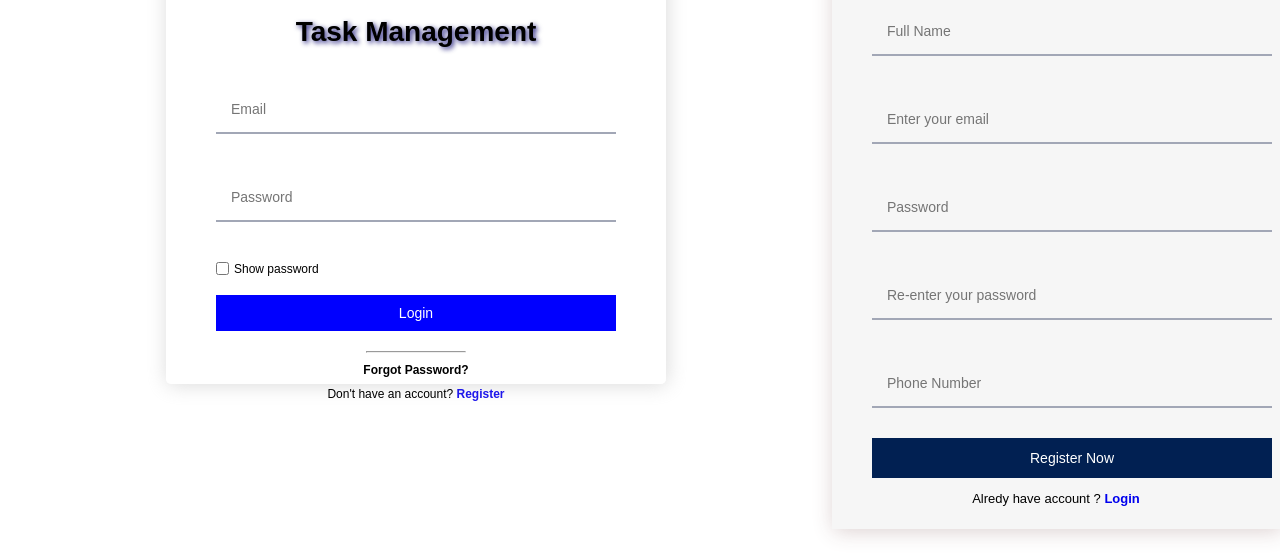
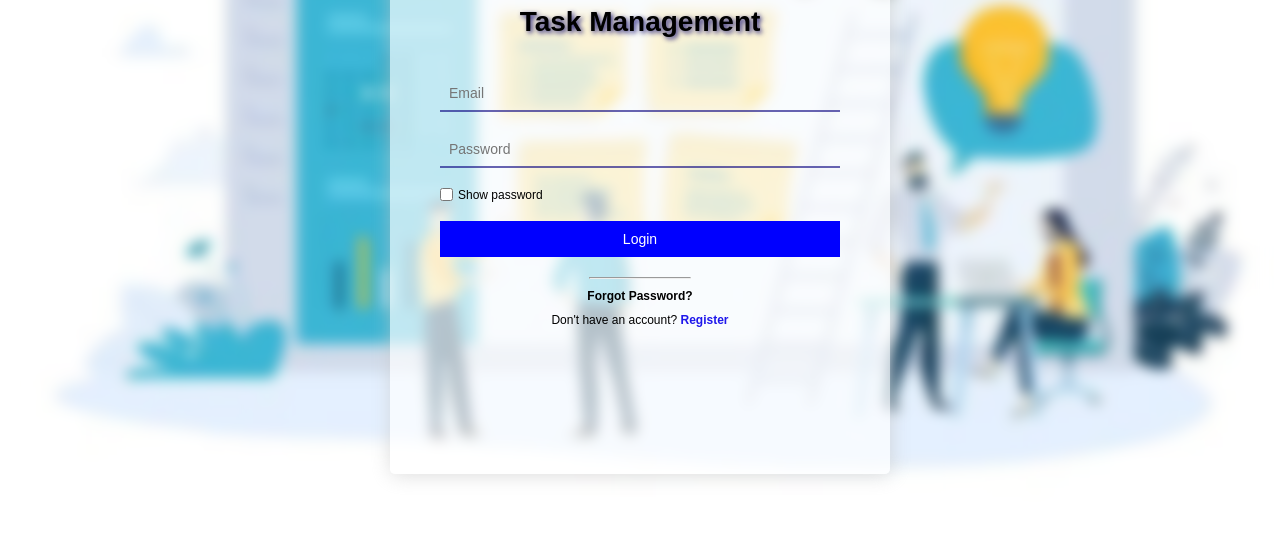
Before and after one commit to voeunking/Javascript-Project, a plain HTML site: page index.html in a window 1280 px wide. Shown: the part 246-800 px from the top of the page. Drawn offline with Linux system fonts and the light colour scheme.

```diff
--- a/css/style.css
+++ b/css/style.css
@@ -1,93 +1,93 @@
-* {
-    box-sizing: border-box;
+body {
     font-family: Arial, Helvetica, sans-serif;
 }
 
-body{
-    height: 100vh;
-    margin: 0;
+/* Form Login Start  */
+.login-form {
+    height: 90vh;
+    width: 100%;
+    margin-top: 60px;
     display: flex;
-    justify-content: center;
+    flex-direction: column;
+    text-align: center;
+    align-content: center;
     align-items: center;
-    /* background: linear-gradient(to bottom right, rgb(11, 224, 11),rgb(30, 30, 232)); */
-    background-image: url(../Images/image.png);
-    background-repeat: no-repeat;
-    background-size: cover;
-    backdrop-filter: blur(7px);
 }
 
-.register-container {
-    width: 35%;
-    padding:40px 40px 10px 40px;
-    /* border-radius: 8px; */
-    box-shadow: 2px 2px 20px rgba(217, 205, 205, 0.951);
-    background-color: rgba(243, 242, 242, 0.699);
-}
-.register-container h1 {
-    text-align: center;
-    text-shadow: 2px 2px 5px rgb(23, 40, 149);
-    transform: translateY(-8px);
+.form {
+    box-shadow: 1px 1px 20px rgba(200, 200, 200, 0.648);
+    background-color: #ffffffad;
+    border-radius: 5px;
+    height: 70vh;
+    padding: 50px;
 
-}
-.img-logo{
-    display: flex;
-    justify-content: center;
-}
-.logo{
-    width: 100px;
-    height: 100px;
-
-}
-form {
-    flex-direction: column;
 
 
 }
-.input{
+
+.show-pas {
+    align-self: self-start;
+    font-size: 12px;
+    display: flex;
+    align-items: center;
+    gap: 5px;
+}
+
+.form-top img {
+    width: 100px;
+    height: 100px;
+    margin-top: 10px;
+}
+
+.form-top h3 {
+    font-size: 28px;
+    text-shadow: 2px 2px 5px rgba(6, 4, 66, 0.675);
+}
+
+.input {
+    width: 400px;
     display: flex;
     flex-direction: column;
-    gap: 20px;
 }
 
-
-input[type="text"],
-input[type="email"],
-input[type="password"],
-input[type="numberphone"] {
-    padding: 15px;
-    border: none;
-    transition: all 0.3s ease;
+.input input {
+    padding: 9px;
+    margin: 10px 0px;
     font-size: 14px;
     background: none;
-    border-bottom: 2px solid rgb(162, 167, 182);
-    color: aqua;
+    border: none;
+    border-bottom: 2px solid rgba(11, 4, 128, 0.615);
+}
+
+.login-form button {
+    background-color: blue;
+    color: white;
+    border: none;
+    font-size: 14px;
+    margin-top: 10px;
+    width: 400px;
+    padding: 10px;
 
 }
-input:focus {
-    border-color: #6a11cb;
-    box-shadow: 0 0 10px (106, 17, 203, 0.5);
+
+.login-form hr {
+    margin-top: 20px;
+    width: 100px;
 }
-button {
-    width: 100%;
-    padding: 12px;
-    color: #fff;
-    border: none;
-    background-color: #012052;
-    font-size: 14px;
-    cursor: pointer;
-    transition: all 0.3s ease;
+
+#forgot-password {
+    font-weight: bold;
 }
-button:hover {
-    background-color: blue;
-    box-shadow: 0 4px 12px (0, 0, 0, 0.2);
+
+.login-form p {
+    font-size: 12px;
+    margin: 10px;
 }
-.link{
-    font-size: 13px;
 
-    text-align: center;
+.login-form p a {
+    color: #1e17eb;
+    font-weight: bold;
+    text-decoration: none;
 }
-.link span a{
-    text-decoration: none;
-    font-weight: bold;
 
-}
+/* Form Login End  */
--- a/index.html
+++ b/index.html
@@ -34,30 +34,3 @@
 </body>
 
 </html>
-    <title>Document</title>
-    <link rel="stylesheet" href="css/style.css">
-</head>
-
-<body>
-    <div class="register-container">
-        <div class="img-logo">
-            <img src="img/LOGO.png" alt="Logo" class="logo">
-        </div>
-        <h1>Task Management</h1>
-        <form>
-            <div class="input">
-                <input type="text" placeholder="Full Name">
-                <input type="email" placeholder="Enter your email">
-                <input type="password" placeholder="Password">
-                <input type="password" placeholder="Re-enter your password">
-                <input type="numberphone" placeholder="Phone Number">
-                <button type="submit">Register Now</button>
-            </div>
-            <p class="link">Alredy have account ?
-                <span><a href="login">Login</a></span>
-            </p>
-        </form>
-    </div>
-</body>
-
-</html>
```
